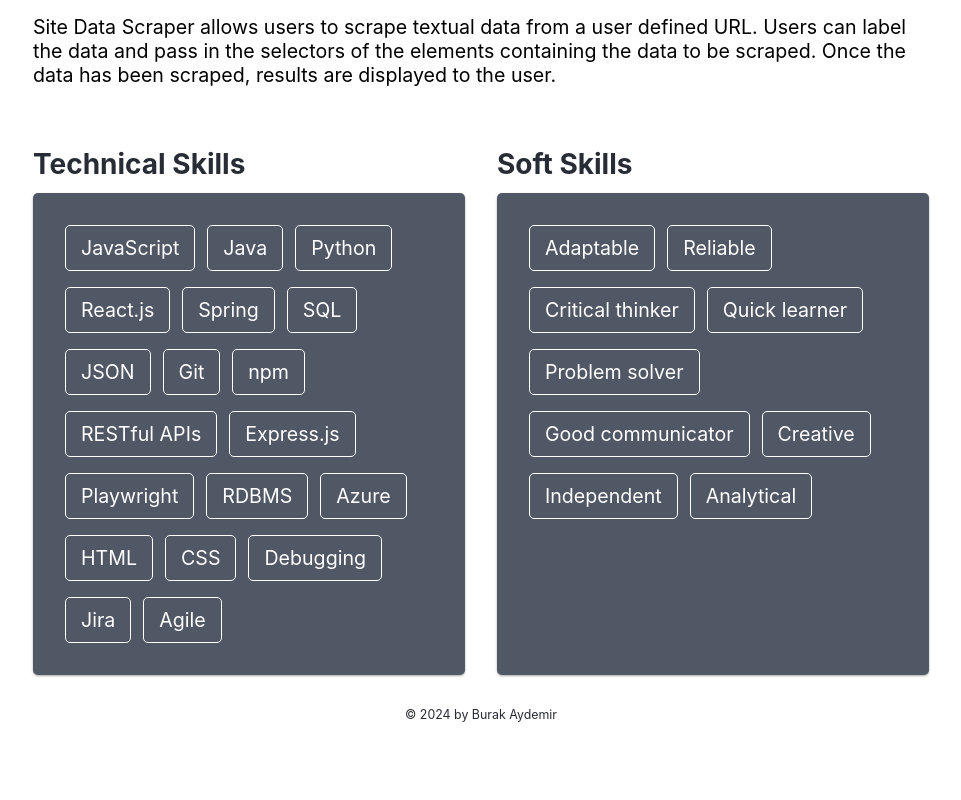
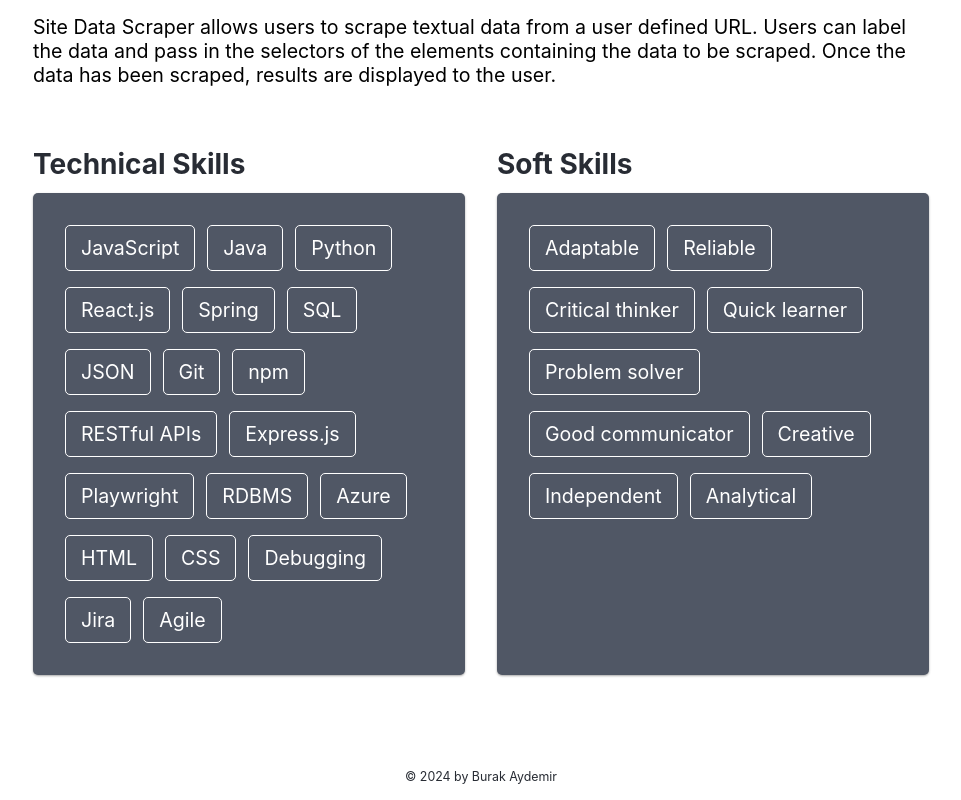
Before and after one commit to BurakAy/burakay.github.io, a React (Create React App) app: page / in a window 1280 px wide. Shown: the part 409-1209 px from the top of the page, without its empty margins (159-1120 px from the left). Before the commit the page ends 1147 px from the top, so only its background shows below. Built offline with nearby package versions, Linux system fonts and the light colour scheme; no server answers.

Commit message:
Increased top margin

```diff
--- a/src/styles/Footer.css
+++ b/src/styles/Footer.css
@@ -1,6 +1,6 @@
 footer {
     color: #282c34;
-    margin-top: auto;
+    margin-top: 5em;
     padding-bottom: 1rem;
     font-size: calc(10px + 0.3vmin);
 }
```
